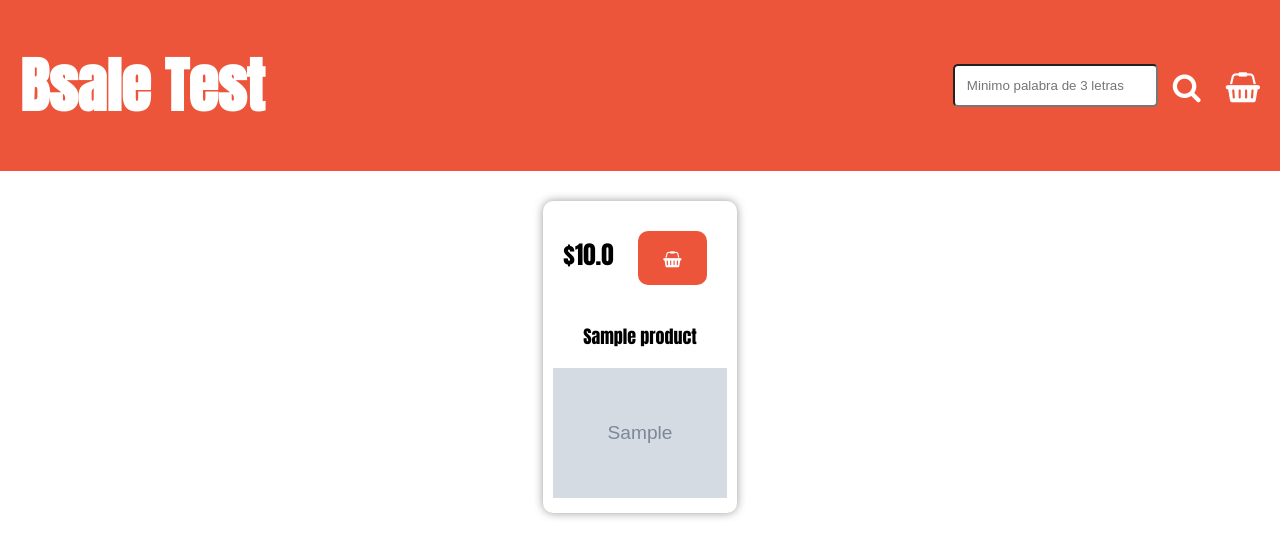
After one commit to GTXs4/T-online, a Django app: page /search/ in a window 1280 px wide. The commit adds this page. Shown: the top 557 px of the page. Run offline with Django 3.2, Linux system fonts and the light colour scheme; tables that the repository leaves empty hold one stand-in row (values such as "Sample post"); grey boxes marked "Sample" are stand-in pictures.

Commit message:
añadiendo buscador

```diff
--- a/tienda/static/tienda/css/stylesheet.css
+++ b/tienda/static/tienda/css/stylesheet.css
@@ -59,6 +59,25 @@ button{
 body{
     margin: 0%;
 }
+a.without{
+    color:white;
+    text-decoration: none;
+}
+
+#searchText{
+    border-radius: 5px;
+    padding: 12px 12px;
+    margin: 8px 0;
+
+}
+
+#searchBtn{
+    font-size:30px;
+}
+
+#searchBtn:hover,#searchBtn:active,#searchBtn:focus {
+    outline: none;
+}
 
 /* Media Query */
 @media screen and (max-width: 1230px){
--- a/tienda/templates/tienda/base.html
+++ b/tienda/templates/tienda/base.html
@@ -23,10 +23,11 @@
             <div>
                 <div class="price">
                     <div>
-                        <h1 class="title">Bsale Test</h1>
+                        <a class="without" href="{% url 'home' %}"><h1 class="title">Bsale Test</h1></a>
                     </div>
                     <div class="container" style="align-items: center;">
-                        <a class="icon-header" href="#"><i class="fa fa-search"></i></a>
+                        <input type="text" id="searchText" maxlength="30" minlength="4" placeholder="Minimo palabra de 3 letras" required>
+                        <button id="searchBtn" class="icon-header"><i class="fa fa-search"></i></button>
                         <a class="icon-header" href="#"><i class="fa fa-shopping-basket"></i></a>
                     </div>
                 </div>
@@ -37,6 +38,17 @@
         {% block content %}{% endblock %}
 
     </body>
+    <script>
+        let searchBtn = document.getElementById("searchBtn");
+
+        searchBtn.addEventListener("click", function(){
+            let searchText = encodeURIComponent(document.getElementById("searchText").value.trim());
+            if (searchText.length >= 3 && searchText.length <= 30){
+                const url = "{% url 'search' %}" + "?text=" + searchText;
+                location.replace(url);
+            }
+        })
+    </script>
 
 
 </html>
--- /dev/null
+++ b/tienda/templates/tienda/search.html
@@ -0,0 +1,26 @@
+{% extends "tienda/base.html" %}
+
+{% load static %}
+
+{% block content %}
+    <!-- Productos -->
+    {% if products %}
+        <div class="container">
+        {% for product in products %}
+            <div class="element">
+                <div class="price">
+                    <p style="font-size: 25px;">${{product.price}}</p>
+                    <button><i class="fa fa-shopping-basket"></i></button>
+                </div>
+                <p style="font-size: 18px;">{{product.name}}</p>
+                <img src="{{product.url_image}}" alt="" style="width:100%">
+            </div>
+        {% endfor %}
+        </div>
+    {% else %}
+    <div style="margin-left: 20px;">
+        <h1>No se encontraron coincidencias</h1>
+    </div>
+    {% endif %}
+
+{% endblock %}
--- a/tienda/urls.py
+++ b/tienda/urls.py
@@ -3,4 +3,5 @@ from . import views
 
 urlpatterns = [
     path('', views.Home.as_view(), name="home"),
+    path('search/', views.search, name="search"),
 ]
--- a/tienda/views.py
+++ b/tienda/views.py
@@ -1,9 +1,19 @@
 from django.views.generic.base import TemplateView
 from django.views.generic.list import ListView
 from .models import Product
-from django.shortcuts import render
+from django.shortcuts import render, redirect
 
 # Create your views here.
 class Home(ListView):
     model = Product
-    paginate_by = 6
+    paginate_by = 12
+
+def search(request):
+    """
+    Obtenemos mediante get el producto que
+    se esta buscando
+    """
+    text = request.GET.get('text', '') # Obtenemos el texto mediante GET
+    text = text.upper() # Ponemos el texto en mayusculas
+    products = Product.objects.filter(name__contains=text)
+    return render(request, 'tienda/search.html', {'products':products})
```
